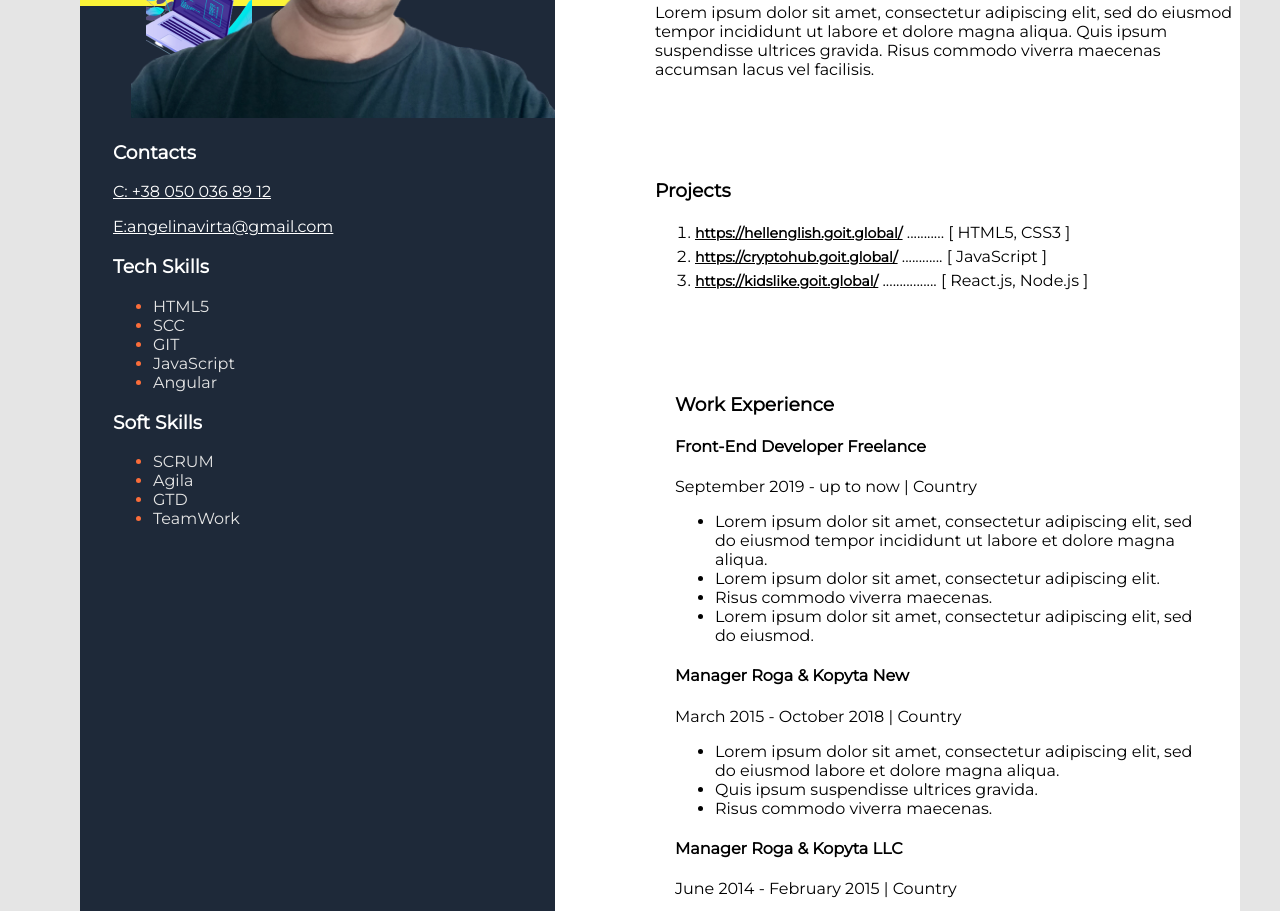
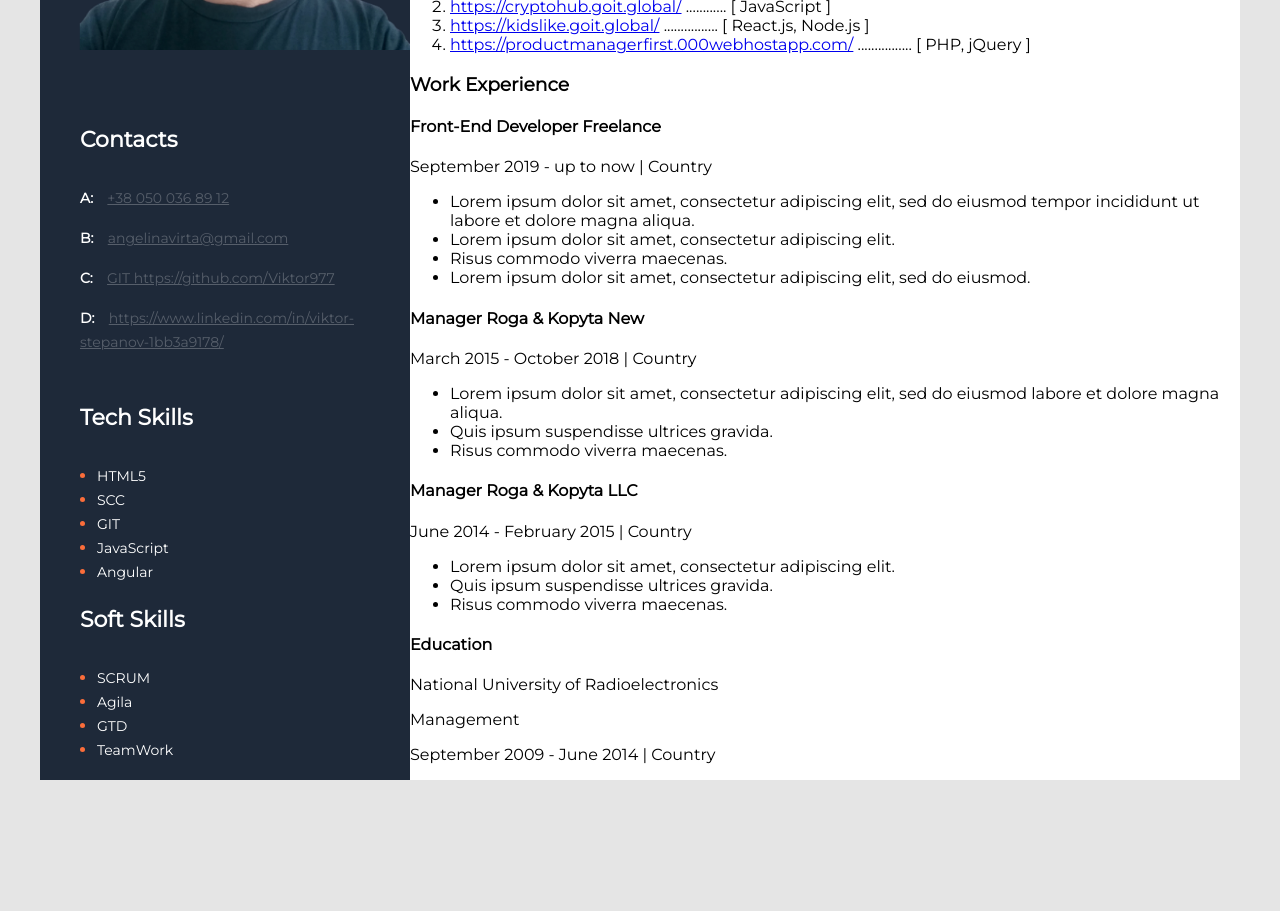
Before and after one commit to Viktor977/HTMLtraining, a plain HTML site: page index.html in a window 1280 px wide. Shown: the part 334-1245 px from the top of the page. After the commit the page ends 1122 px from the top, so only its background shows below. Drawn offline with Linux system fonts and the light colour scheme.

Commit message:
added styles

```diff
--- a/index.html
+++ b/index.html
@@ -36,6 +36,9 @@
                     ............ [ JavaScript ]</li>
                  <li><a href="https://kidslike.goit.global/">https://kidslike.goit.global/</a>
                     ................ [ React.js, Node.js ]</li>
+
+               <li><a href="https://productmanagerfirst.000webhostapp.com/">https://productmanagerfirst.000webhostapp.com/</a>
+                ................ [ PHP, jQuery ]</li>
                </ol>
           </div>
                 <!--Works-->
@@ -83,36 +86,45 @@
         </div>
         <!--Sidebar-->
         <aside class="asidebar">
-            <img src="img/img2.png" alt="img user photo">
-            <div class="info">
-              <div>
-                <h3>Contacts</h3>
-                <div>
+            <img class="photo" src="img/img2.png" alt="img user photo">
+            <div class="contacts">
+                <h3 class="asidebar_title">Contacts</h3>
                     <p>
-                        <a style="color:white" href="tel:+380500368912">C: +38 050 036 89 12</a></p>
+                      <span class="contact_type">A:</span>
+                        <a class="contact_link" href="tel:+380500368912"> +38 050 036 89 12</a>
+                    </p>
                     <p>
-                        <a style="color:white" href="mailto:angelinavirta@gmail.com">E:angelinavirta@gmail.com </a></p>
-                </div>
+                      <span class="contact_type">B:</span>
+                        <a class="contact_link" href="mailto:angelinavirta@gmail.com">angelinavirta@gmail.com </a>
+                    </p>
+                    <p>
+                      <span class="contact_type">C:</span>
+                        <a class="contact_link" href="https://github.com/Viktor977">GIT https://github.com/Viktor977</a>
+                    </p>
+                    <p>
+                      <span class="contact_type">D:</span>
+                        <a class="contact_link" href=" https://www.linkedin.com/in/viktor-stepanov-1bb3a9178/"> https://www.linkedin.com/in/viktor-stepanov-1bb3a9178/</a>
+                    </p>
             </div>
             <!--Tech skills-->
-            <div>
-             <h3>Tech Skills</h3>
-               <ul>
-                   <li><span>HTML5</span></li>
-                   <li><span>SCC</span></li>
-                   <li><span>GIT</span></li>
-                   <li><span>JavaScript</span></li>
-                   <li><span>Angular</span></li>
+            <div class="techskills">
+             <h3 class="asidebar_title">Tech Skills</h3>
+               <ul class="tech_skills_list">
+                   <li class="tech_skills_item"><span class="tech_skills_text">HTML5</span></li>
+                   <li class="tech_skills_item"><span class="tech_skills_text">SCC</span></li>
+                   <li class="tech_skills_item"><span class="tech_skills_text">GIT</span></li>
+                   <li class="tech_skills_item"><span class="tech_skills_text">JavaScript</span></li>
+                   <li class="tech_skills_item"><span class="tech_skills_text">Angular</span></li>
                </ul>
            </div>
            <!--Soft scills-->
-           <div>
-            <h3>Soft Skills</h3>
-            <ul>
-                <li><span>SCRUM</span></li>
-                <li><span>Agila</span></li>
-                <li><span>GTD</span></li>
-                <li><span>TeamWork</span></li>
+           <div class="softskilss">
+            <h3 class="asidebar_title">Soft Skills</h3>
+            <ul class="soft_skills_list">
+                <li class="soft_skills_item"><span class="soft_skills_text">SCRUM</span></li>
+                <li class="soft_skills_item"><span class="soft_skills_text">Agila</span></li>
+                <li class="soft_skills_item"><span class="soft_skills_text">GTD</span></li>
+                <li class="soft_skills_item"><span class="soft_skills_text">TeamWork</span></li>
             </ul>
              </div>
            </div>
--- a/styles/style.css
+++ b/styles/style.css
@@ -15,36 +15,28 @@ body {
 
 .main_content {
     background: #FFFFFF;
-    /* box-shadow: 6px 6px 20px rgba(0, 0, 0, 0.1); */
-    padding: 142px 0px 0px 100px;
 }
 
 /* about projects */
 
 .project_title {
-    font-size: 45px;
-    color: blue;
 }
+
 
 /* about styles */
 
 .projects {
-    margin: 100px 0px 100px 0px;
+
 }
 
 .projects a {
-    color: black;
-    font-family: 'Montserrat';
-    font-style: normal;
-    font-weight: 700;
-    font-size: 14px;
-    line-height: 24px
+
 }
 
 /* work styles */
 
 .work {
-    padding: 0px 40px 50px 20px;
+
 }
 
 
@@ -52,23 +44,99 @@ body {
 
 .asidebar {
     background-color: #1e2939;
-    color: #fff;
-    margin-top: -12px;
-    margin-left: 40px;
+    width: 370px;
+}
+
+.contacts,
+.techskills,
+.softskilss{
+   margin-left: 40px;
+}
+
+.contacts{
+    margin-bottom: 50px;
 }
 
 .info {
     padding-left: 33px;
 }
 
-.asidebar li {
+.photo{
+    width: 370px;
+    margin-bottom: 50px;
+    margin-top: 40px;
+}
+
+.asidebar_title{
+    color: #FFFFFF;
+    font-family: 'Montserrat';
+    font-style: normal;
+    font-weight: 700;
+    font-size: 22px;
+    line-height: 27px;
+    margin-bottom: 10%;
+}
+
+.contact_type{
+    font-style: normal;
+    font-weight: 700;
+    font-size: 14px;
+    line-height: 24px;
+    color: #FFFFFF;
+    margin-right: 10px;
+}
+
+.contact_link{
+    font-family: 'Montserrat';
+    font-style: normal;
+    font-weight: 400;
+    font-size: 14px;
+    line-height: 24px;
+    color: #565E6A;
+}
+
+.tech_skills_list{
+    color: #FFFFFF;
+    padding: 0;
+    margin-left: 17px;
+}
+
+.tech_skills_text{
+    font-family: 'Montserrat';
+    font-style: normal;
+    font-weight: 400;
+    font-size: 14px;
+    line-height: 24px;
+    color: #FFFFFF;
+}
+
+.tech_skills_item{
     color: #FB6D3A;
 }
 
-.asidebar span {
-    color: #E5E5E5;
+.asidebar_title{
+    font-family: 'Montserrat';
+    font-style: normal;
+    font-weight: 700;
+    font-size: 22px;
+    line-height: 27px;
+    color: #FFFFFF;
 }
 
-img {
-    padding-top: 40px;
+.soft_skills_list{
+    color: #FFFFFF;
+    padding: 0;
+    margin-left: 17px;
 }
+.soft_skills_text{
+    font-family: 'Montserrat';
+    font-style: normal;
+    font-weight: 400;
+    font-size: 14px;
+    line-height: 24px;
+    color: #FFFFFF;
+}
+
+.soft_skills_item{
+    color: #FB6D3A;
+}
```
